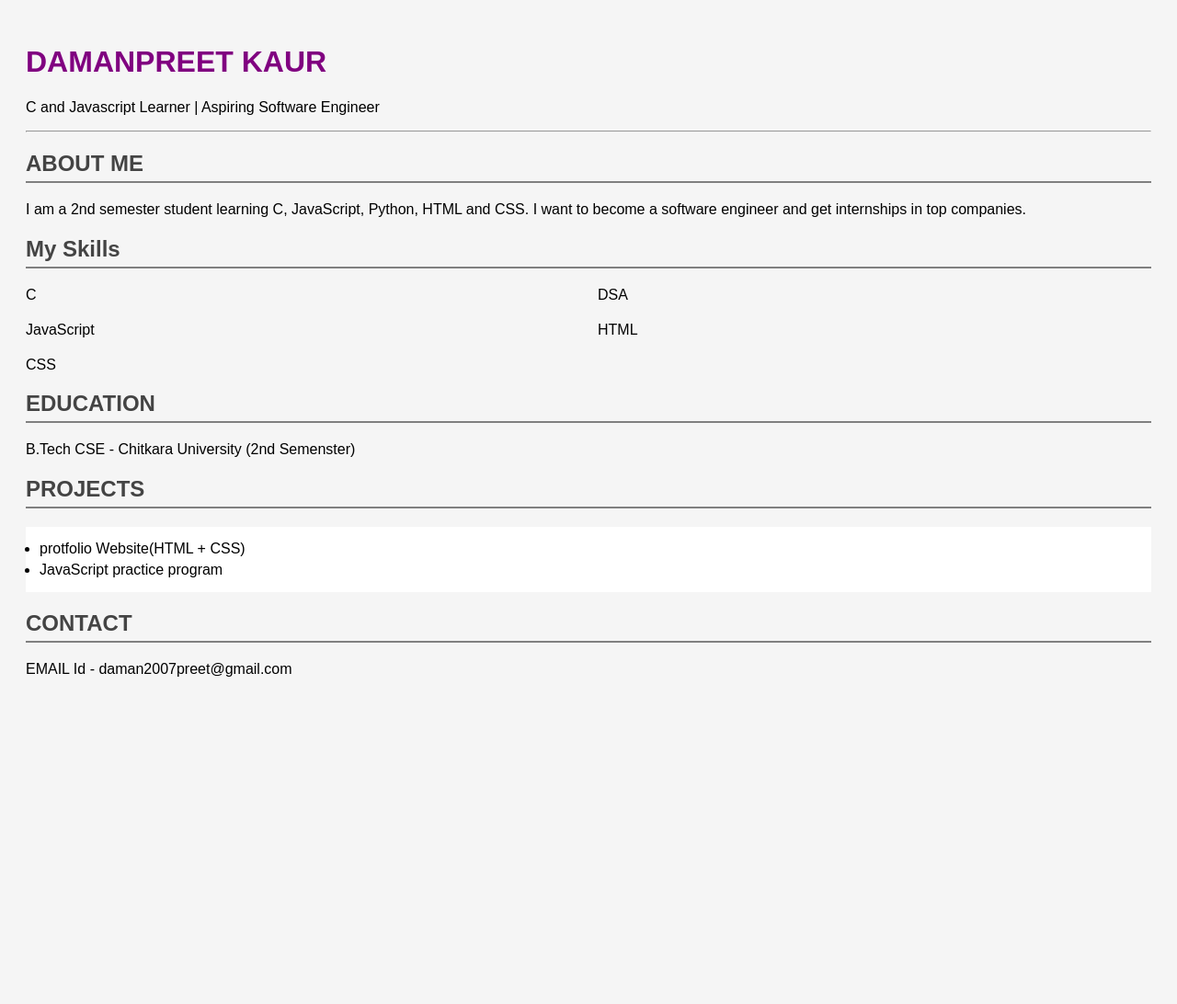
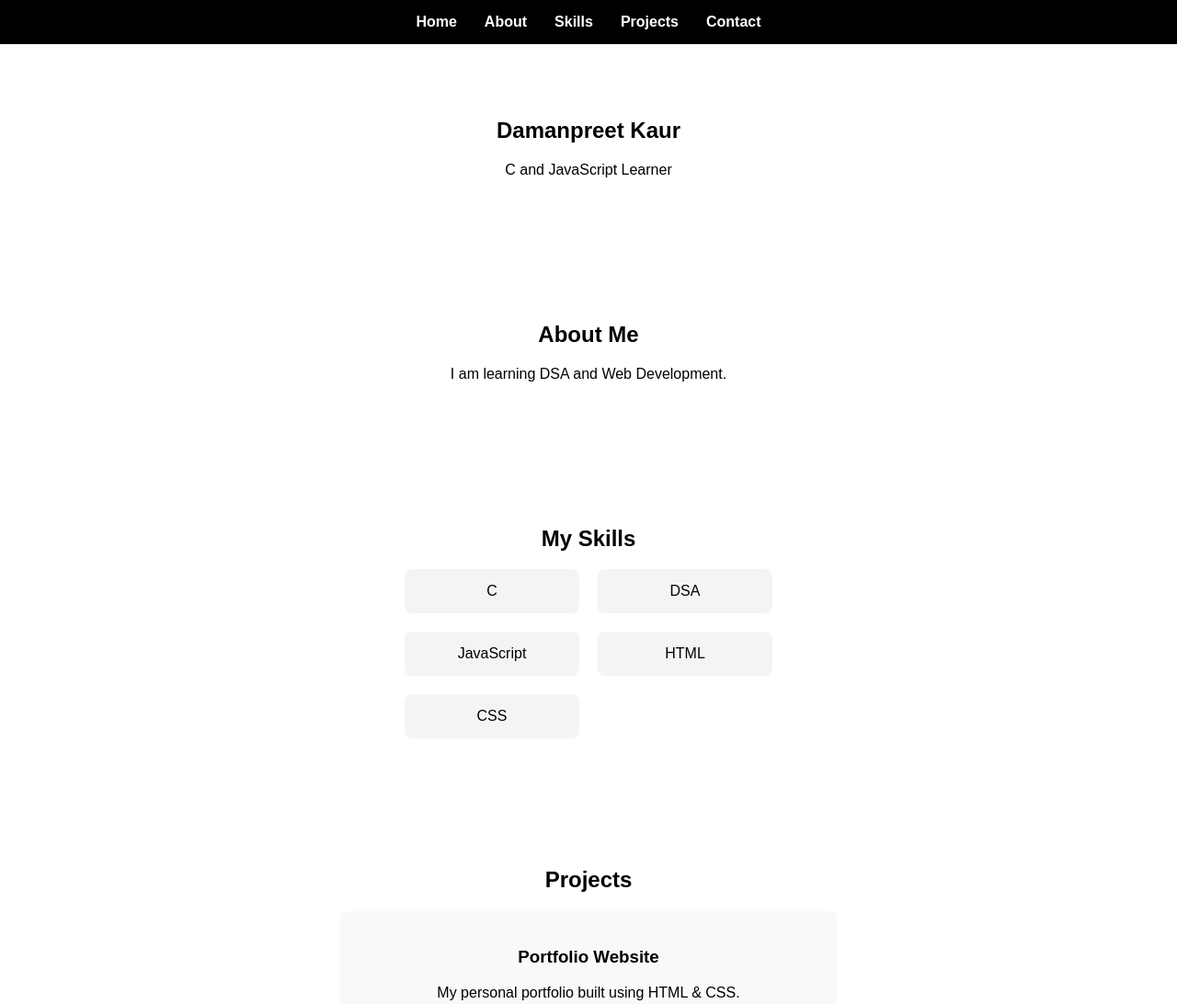
Before and after one commit to Damanpreet207/portfolio, a plain HTML site: page index.html in a window 1280 px wide. Shown: the top 1092 px of the page at 92% size. Before the commit the page ends 800 px from the top, so only its background shows below. Drawn offline with Linux system fonts and the light colour scheme.

Commit message:
Added structured layout and styling

```diff
--- a/index.html
+++ b/index.html
@@ -7,30 +7,55 @@
     <link rel="stylesheet" href="style.css">
 </head>
 <body>
-    <h1>DAMANPREET KAUR</h1>
-    <p>
-        C and Javascript Learner | Aspiring Software Engineer
-    </p>
-    <hr>
-    <h2>ABOUT ME</h2>
-    <p>I am a 2nd semester student learning C, JavaScript, Python, HTML and CSS.
-    I want to become a software engineer and get internships in top companies.</p>
-<section id="skills">
+
+  <!-- Navbar -->
+  <nav>
+    <ul>
+      <li><a href="#home">Home</a></li>
+      <li><a href="#about">About</a></li>
+      <li><a href="#skills">Skills</a></li>
+      <li><a href="#projects">Projects</a></li>
+      <li><a href="#contact">Contact</a></li>
+    </ul>
+  </nav>
+
+  <!-- Home Section -->
+  <section id="home">
+    <h1>Damanpreet Kaur</h1>
+    <p>C and JavaScript Learner</p>
+  </section>
+
+  <!-- About Section -->
+  <section id="about">
+    <h2>About Me</h2>
+    <p>I am learning DSA and Web Development.</p>
+  </section>
+
+  <!-- Skills Section -->
+  <section id="skills">
     <h2>My Skills</h2>
     <div class="skills-container">
-        <div>C</div>
-        <div>DSA</div>
-        <div>JavaScript</div>
-        <div>HTML</div>
-        <div>CSS</div>
+      <div class="skill">C</div>
+      <div class="skill">DSA</div>
+      <div class="skill">JavaScript</div>
+      <div class="skill">HTML</div>
+      <div class="skill">CSS</div>
     </div>
-</section>
-    <h2>EDUCATION</h2>
-    <p>B.Tech CSE - Chitkara University (2nd Semenster)</p>
-    <h2>PROJECTS</h2>
-    <ul>
-        <li>protfolio Website(HTML + CSS)</li>
-        <li>JavaScript practice program</li>
-    </ul>
-    <h2>CONTACT</h2>
-    <p>EMAIL Id - daman2007preet@gmail.com</p>
+  </section>
+
+  <!-- Projects Section -->
+  <section id="projects">
+    <h2>Projects</h2>
+    <div class="project-card">
+      <h3>Portfolio Website</h3>
+      <p>My personal portfolio built using HTML & CSS.</p>
+    </div>
+  </section>
+
+  <!-- Contact Section -->
+  <section id="contact">
+    <h2>Contact Me</h2>
+    <p>Email: yourmail@gmail.com</p>
+  </section>
+
+</body>
--- a/style.css
+++ b/style.css
@@ -1,28 +1,56 @@
-body{
-    font-family: Arial, Helvetica, sans-serif;
-    padding: 20px;
-    background-color: #f5f5f5;
+/* General Styling */
+body {
+  margin: 0;
+  font-family: Arial, sans-serif;
 }
-h1{
-    color: purple
+
+/* Navbar */
+nav {
+  background: black;
+  padding: 15px;
 }
-h2{
-    color:#444;
-    border-bottom: 2px solid gray;
-    padding-bottom: 5px;
+
+nav ul {
+  display: flex;
+  list-style: none;
+  justify-content: center;
+  gap: 30px;
+  margin: 0;
+  padding: 0;
 }
-p,li{
-    font-size: 16px;
+
+nav a {
+  color: white;
+  text-decoration: none;
+  font-weight: bold;
 }
-ul{
-    background-color: white;
-    padding: 10px;
+
+/* Sections */
+section {
+  padding: 60px 20px;
+  text-align: center;
 }
-li{
-    margin: 5px;
-}
+
+/* Skills Grid */
 .skills-container {
   display: grid;
   grid-template-columns: repeat(2, 1fr);
   gap: 20px;
+  max-width: 400px;
+  margin: auto;
 }
+
+.skill {
+  background: #f4f4f4;
+  padding: 15px;
+  border-radius: 8px;
+}
+
+/* Project Card */
+.project-card {
+  background: #f9f9f9;
+  padding: 20px;
+  max-width: 500px;
+  margin: auto;
+  border-radius: 8px;
+}
```
